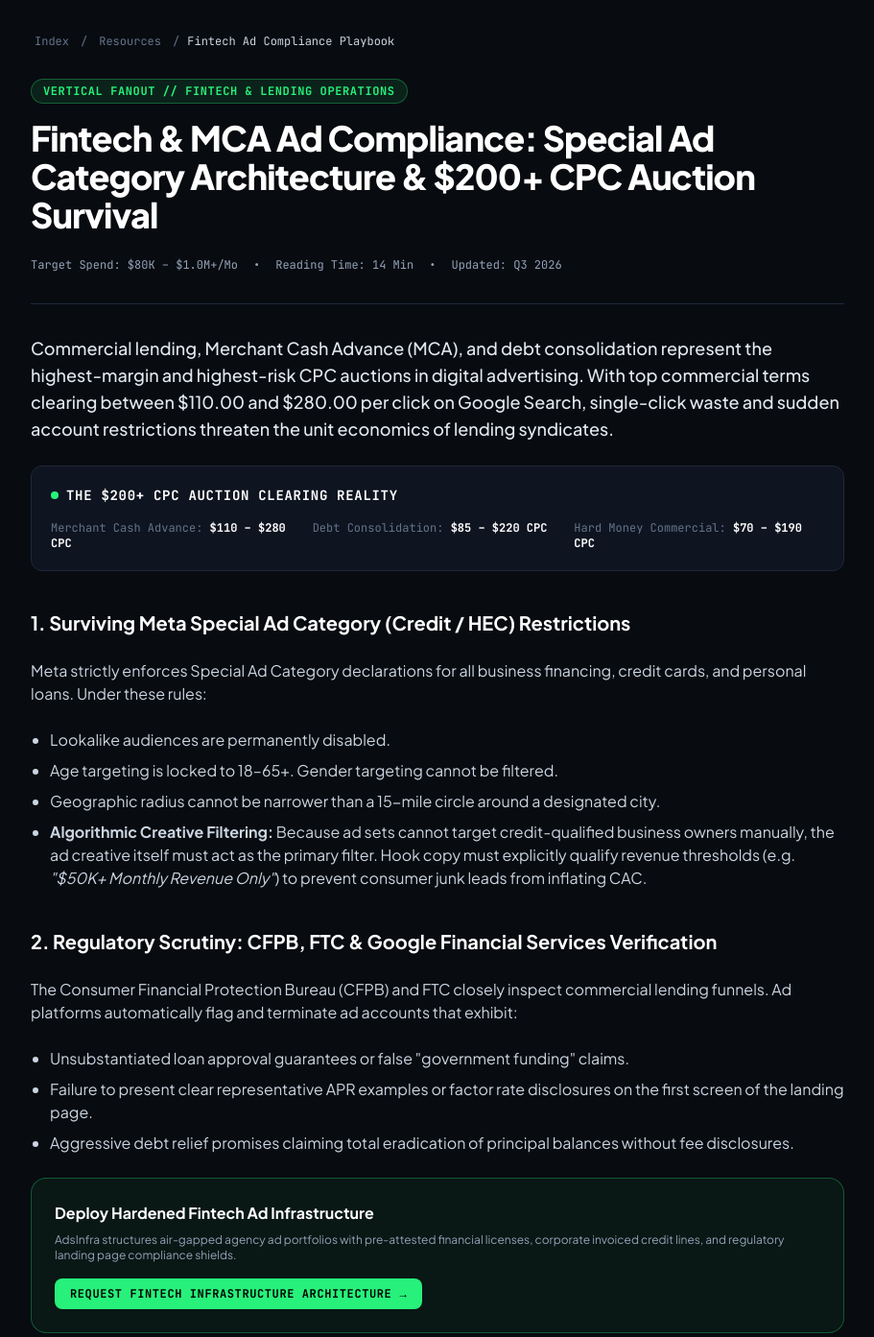
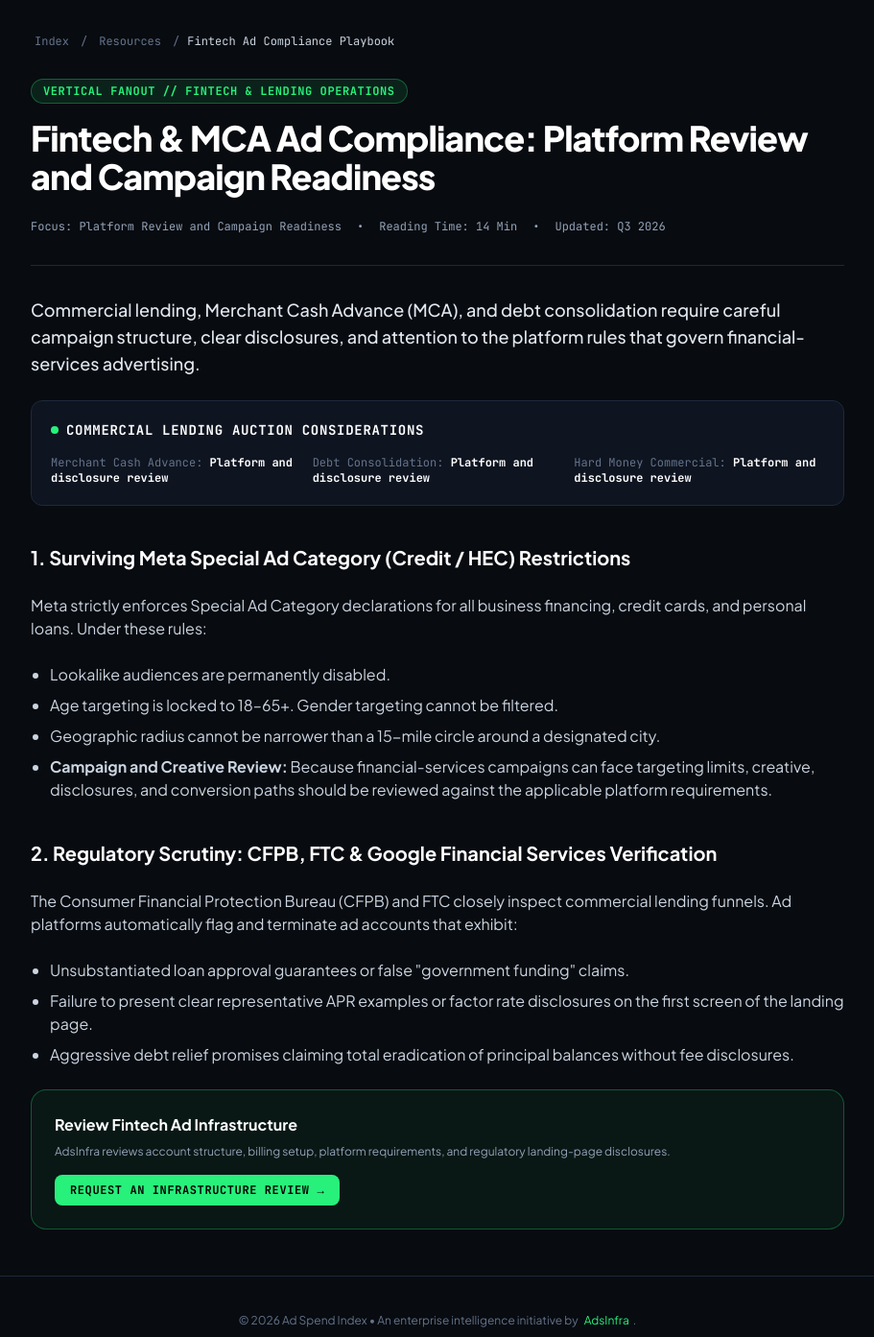
Before and after one commit to sorcerai/fintech-ad-infra, a website: page resources/fintech-mca-ad-compliance-and-special-ad-category-playbook.html in a window 1280 px wide. Shown: the part 80-1473 px from the top of the page at 96% size, without its empty margins (184-1095 px from the left). Drawn offline with nearby package versions, Linux system fonts and the light colour scheme.

Commit message:
no-mistakes(document): Align linked resource claims

```diff
--- a/resources/fintech-mca-ad-compliance-and-special-ad-category-playbook.html
+++ b/resources/fintech-mca-ad-compliance-and-special-ad-category-playbook.html
@@ -3,8 +3,8 @@
 <head>
   <meta charset="UTF-8">
   <meta name="viewport" content="width=device-width, initial-scale=1.0">
-  <title>Fintech & MCA Ad Compliance: Special Ad Category Architecture & $200+ CPC Auction Survival</title>
-  <meta name="description" content="Technical playbook for fintech, merchant cash advance (MCA), and debt relief media buyers spending $80k-$1M+/mo. Meta Special Ad Category (Credit), Google FSV, and high-CPC auction resilience.">
+  <title>Fintech & MCA Ad Compliance: Platform Review and Campaign Readiness</title>
+  <meta name="description" content="Technical playbook for fintech, merchant cash advance (MCA), and debt relief media buyers preparing campaigns for platform review and compliance requirements.">
   <link rel="canonical" href="https://fintechadinfra.com/resources/fintech-mca-ad-compliance-and-special-ad-category-playbook">
 
   <script src="https://cdn.tailwindcss.com"></script>
@@ -44,8 +44,8 @@
       {
         "@type": "TechArticle",
         "@id": "https://fintechadinfra.com/resources/fintech-mca-ad-compliance-and-special-ad-category-playbook.html#article",
-        "headline": "Fintech & MCA Ad Compliance: Special Ad Category Architecture & $200+ CPC Auction Survival",
-        "description": "An operational playbook for fintech acquisition leads, MCA funders, and debt relief agencies navigating $110-$280 CPC search auctions and strict platform compliance.",
+        "headline": "Fintech & MCA Ad Compliance: Platform Review and Campaign Readiness",
+        "description": "An operational playbook for fintech acquisition leads, MCA funders, and debt relief agencies preparing campaigns for platform review and compliance requirements.",
         "author": {
           "@type": "Organization",
           "name": "Ad Spend & Risk Index by AdsInfra",
@@ -68,7 +68,7 @@
             "name": "How does Meta Special Ad Category (Credit) impact business lending CAC?",
             "acceptedAnswer": {
               "@type": "Answer",
-              "text": "Declaring Special Ad Category disables lookalikes, age, and zip-code targeting. Creative hooks must qualify revenue ($50k+/mo) in the first 3 seconds to avoid paying for consumer junk leads."
+              "text": "Declaring Special Ad Category can restrict audience and targeting options. Campaign structure and creative should be reviewed against the applicable platform requirements."
             }
           },
           {
@@ -118,11 +118,11 @@
     </div>
 
     <h1 class="text-3xl sm:text-4xl font-extrabold text-white tracking-tight leading-tight mb-6">
-      Fintech & MCA Ad Compliance: Special Ad Category Architecture & $200+ CPC Auction Survival
+      Fintech & MCA Ad Compliance: Platform Review and Campaign Readiness
     </h1>
 
     <div class="flex items-center gap-4 text-xs font-mono text-slate-400 pb-8 border-b border-brand-border mb-8">
-      <span>Target Spend: $80K – $1.0M+/Mo</span>
+      <span>Focus: Platform Review and Campaign Readiness</span>
       <span>•</span>
       <span>Reading Time: 14 Min</span>
       <span>•</span>
@@ -131,18 +131,18 @@
 
     <div class="prose prose-invert max-w-none text-slate-300 text-sm sm:text-base leading-relaxed space-y-6">
       <p class="text-lg text-slate-200 font-medium">
-        Commercial lending, Merchant Cash Advance (MCA), and debt consolidation represent the highest-margin and highest-risk CPC auctions in digital advertising. With top commercial terms clearing between $110.00 and $280.00 per click on Google Search, single-click waste and sudden account restrictions threaten the unit economics of lending syndicates.
+        Commercial lending, Merchant Cash Advance (MCA), and debt consolidation require careful campaign structure, clear disclosures, and attention to the platform rules that govern financial-services advertising.
       </p>
 
       <div class="p-5 rounded-xl bg-brand-surface border border-brand-border my-6">
         <h2 class="text-sm font-mono font-bold text-white uppercase tracking-wider mb-2 flex items-center gap-2">
           <span class="w-2 h-2 rounded-full bg-brand"></span>
-          The $200+ CPC Auction Clearing Reality
+          Commercial Lending Auction Considerations
         </h2>
         <div class="grid grid-cols-1 sm:grid-cols-3 gap-3 text-xs font-mono pt-2">
-          <div><span class="text-slate-500">Merchant Cash Advance:</span> <span class="text-white font-bold">$110 – $280 CPC</span></div>
-          <div><span class="text-slate-500">Debt Consolidation:</span> <span class="text-white font-bold">$85 – $220 CPC</span></div>
-          <div><span class="text-slate-500">Hard Money Commercial:</span> <span class="text-white font-bold">$70 – $190 CPC</span></div>
+          <div><span class="text-slate-500">Merchant Cash Advance:</span> <span class="text-white font-bold">Platform and disclosure review</span></div>
+          <div><span class="text-slate-500">Debt Consolidation:</span> <span class="text-white font-bold">Platform and disclosure review</span></div>
+          <div><span class="text-slate-500">Hard Money Commercial:</span> <span class="text-white font-bold">Platform and disclosure review</span></div>
         </div>
       </div>
 
@@ -154,7 +154,7 @@
         <li>Lookalike audiences are permanently disabled.</li>
         <li>Age targeting is locked to 18–65+. Gender targeting cannot be filtered.</li>
         <li>Geographic radius cannot be narrower than a 15-mile circle around a designated city.</li>
-        <li><strong>Algorithmic Creative Filtering:</strong> Because ad sets cannot target credit-qualified business owners manually, the ad creative itself must act as the primary filter. Hook copy must explicitly qualify revenue thresholds (e.g. <em>"$50K+ Monthly Revenue Only"</em>) to prevent consumer junk leads from inflating CAC.</li>
+        <li><strong>Campaign and Creative Review:</strong> Because financial-services campaigns can face targeting limits, creative, disclosures, and conversion paths should be reviewed against the applicable platform requirements.</li>
       </ul>
 
       <h2 class="text-xl font-bold text-white pt-4">2. Regulatory Scrutiny: CFPB, FTC & Google Financial Services Verification</h2>
@@ -168,12 +168,12 @@
       </ul>
 
       <div class="p-6 rounded-2xl bg-brand/5 border border-brand/30 my-8">
-        <h3 class="text-base font-bold text-white mb-2">Deploy Hardened Fintech Ad Infrastructure</h3>
+        <h3 class="text-base font-bold text-white mb-2">Review Fintech Ad Infrastructure</h3>
         <p class="text-xs text-slate-400 mb-4">
-          AdsInfra structures air-gapped agency ad portfolios with pre-attested financial licenses, corporate invoiced credit lines, and regulatory landing page compliance shields.
+          AdsInfra reviews account structure, billing setup, platform requirements, and regulatory landing-page disclosures.
         </p>
-        <a href="https://wa.me/15083103096?text=Hi%2C%20we%20manage%20fintech%20or%20MCA%20ad%20spend%20and%20need%20hardened%20ad%20accounts." target="_blank" rel="noopener" class="inline-flex items-center gap-2 px-4 py-2 rounded-lg bg-brand text-black font-mono font-bold text-xs uppercase tracking-wider hover:bg-brand-dark transition-colors">
-          <span>Request Fintech Infrastructure Architecture</span>
+        <a href="https://wa.me/15083103096?text=Hi%2C%20we%20manage%20fintech%20or%20MCA%20ad%20spend%20and%20want%20to%20review%20our%20ad%20infrastructure." target="_blank" rel="noopener" class="inline-flex items-center gap-2 px-4 py-2 rounded-lg bg-brand text-black font-mono font-bold text-xs uppercase tracking-wider hover:bg-brand-dark transition-colors">
+          <span>Request an Infrastructure Review</span>
           <span>&rarr;</span>
         </a>
       </div>
```
Also changed, not shown: calculator.html (+1 -1 lines), compliance-audit.html (+4 -4 lines), resources/index.html (+4 -4 lines).
